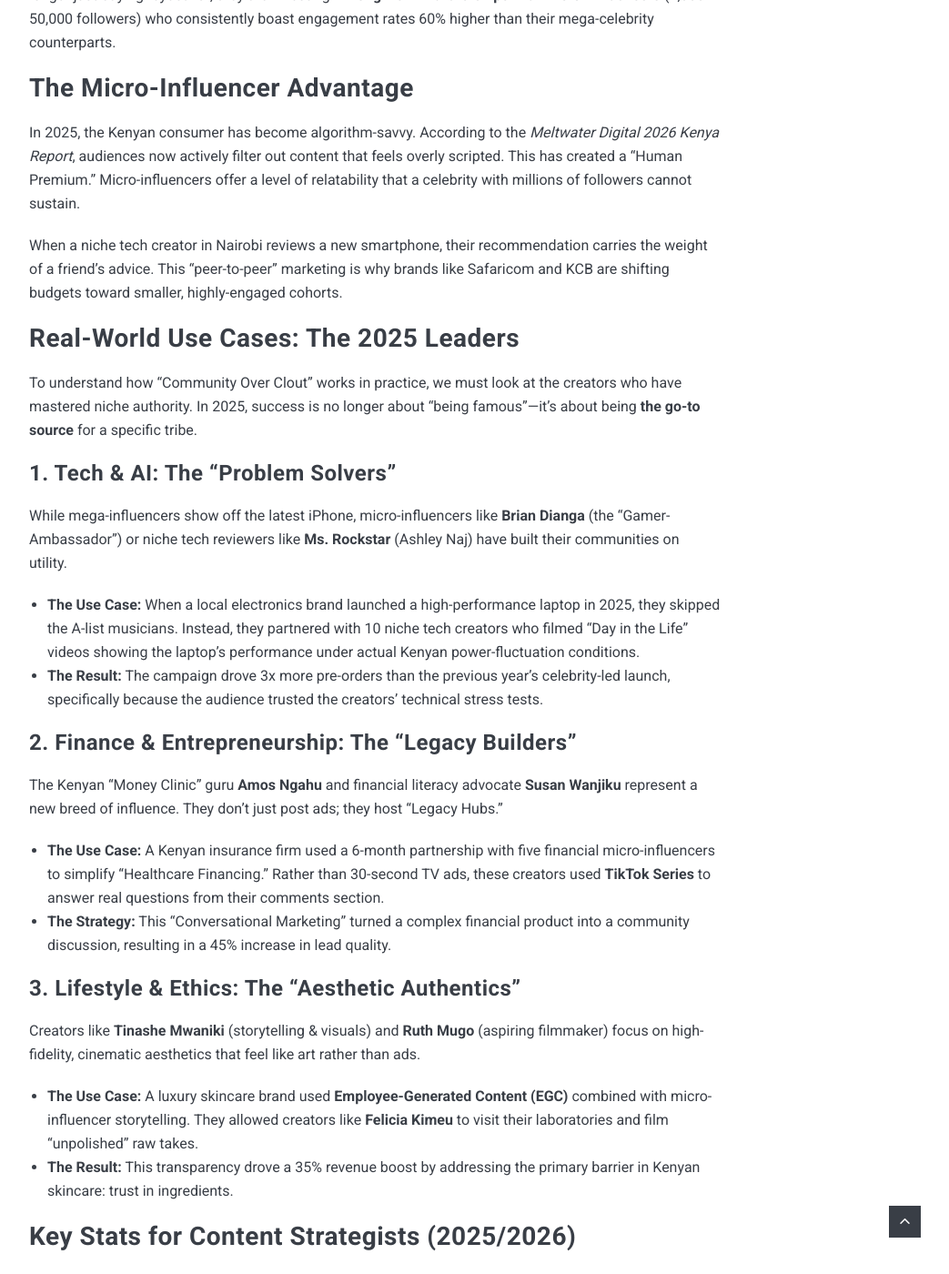
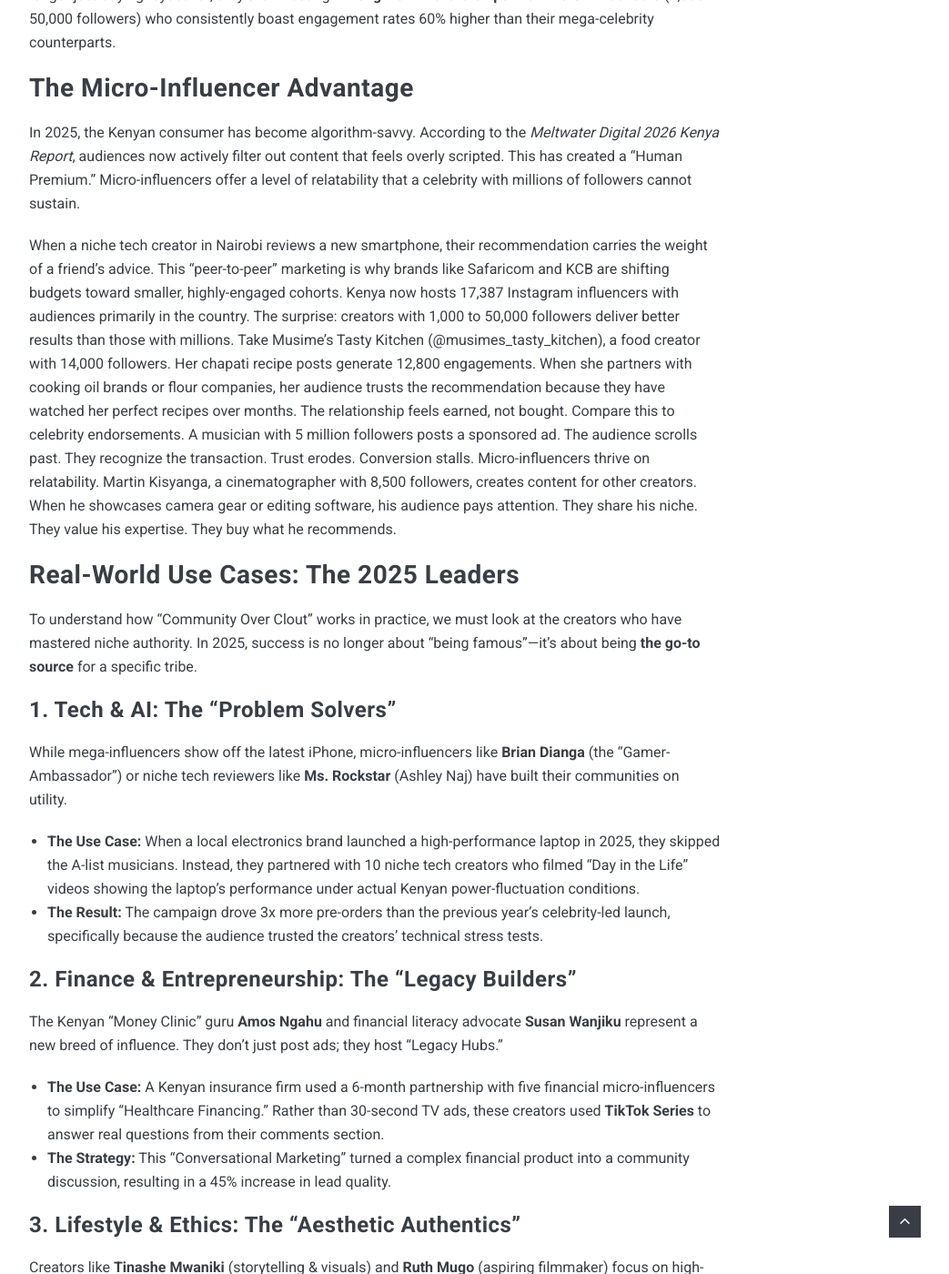
Before and after one commit to vrmshamba/mediatec-insights, a Jekyll site: the page built from _posts/2018-06-25-community-over-clout-kenya.markdownt.markdown, in a window 1280 px wide and 1400 px high, scrolled down 1431 px. Shown: the whole window at 91% size, without its empty margins (228-1271 px from the left). Built offline with Jekyll 4.4.1, drawn with Linux system fonts in a browser that asks for light colours; nearby versions of some CDN libraries; comment, search, counter and statistics services are not loaded; some of the changed text lies outside the part shown.

Commit message:
Update 2018-06-25-community-over-clout-kenya.markdownt.markdown
Signed-off-by: suziengatia <127926050+vrmshamba@users.noreply.github.com>

```diff
--- a/_posts/2018-06-25-community-over-clout-kenya.markdownt.markdown
+++ b/_posts/2018-06-25-community-over-clout-kenya.markdownt.markdown
@@ -12,8 +12,11 @@
 ## The Micro-Influencer Advantage
 In 2025, the Kenyan consumer has become algorithm-savvy. According to the *Meltwater Digital 2026 Kenya Report*, audiences now actively filter out content that feels overly scripted. This has created a "Human Premium." Micro-influencers offer a level of relatability that a celebrity with millions of followers cannot sustain.
 
-
 When a niche tech creator in Nairobi reviews a new smartphone, their recommendation carries the weight of a friend's advice. This "peer-to-peer" marketing is why brands like Safaricom and KCB are shifting budgets toward smaller, highly-engaged cohorts.
+Kenya now hosts 17,387 Instagram influencers with audiences primarily in the country. The surprise: creators with 1,000 to 50,000 followers deliver better results than those with millions.
+Take Musime's Tasty Kitchen (@musimes_tasty_kitchen), a food creator with 14,000 followers. Her chapati recipe posts generate 12,800 engagements. When she partners with cooking oil brands or flour companies, her audience trusts the recommendation because they have watched her perfect recipes over months. The relationship feels earned, not bought.
+Compare this to celebrity endorsements. A musician with 5 million followers posts a sponsored ad. The audience scrolls past. They recognize the transaction. Trust erodes. Conversion stalls.
+Micro-influencers thrive on relatability. Martin Kisyanga, a cinematographer with 8,500 followers, creates content for other creators. When he showcases camera gear or editing software, his audience pays attention. They share his niche. They value his expertise. They buy what he recommends.
 
 ## Real-World Use Cases: The 2025 Leaders
 To understand how "Community Over Clout" works in practice, we must look at the creators who have mastered niche authority. In 2025, success is no longer about "being famous"—it's about being **the go-to source** for a specific tribe.
@@ -32,7 +35,11 @@
 Creators like **Tinashe Mwaniki** (storytelling & visuals) and **Ruth Mugo** (aspiring filmmaker) focus on high-fidelity, cinematic aesthetics that feel like art rather than ads.
 * **The Use Case:** A luxury skincare brand used **Employee-Generated Content (EGC)** combined with micro-influencer storytelling. They allowed creators like **Felicia Kimeu** to visit their laboratories and film "unpolished" raw takes.
 * **The Result:** This transparency drove a 35% revenue boost by addressing the primary barrier in Kenyan skincare: trust in ingredients.
-
+*
+### 4. The Food Content Gold Mine
+Food creators represent untapped opportunity in Kenya. Steph The Chef (@stephthechef) with 14,400 followers creates Swiss-Spanish-American trained recipes adapted for Kenyan kitchens. When she partners with ingredient brands or kitchenware companies, her audience converts because they follow her for practical cooking advice.
+The food niche works because it combines education and entertainment. Musime's Tasty Kitchen built loyalty through consistent recipe content. When kitchen appliance brands or food delivery services partner with her, the promotion integrates naturally into existing content patterns.
+Jo Delly (@jo.delly), a beauty, fashion, and lifestyle creator with 14,700 followers, demonstrates the power of niche focus. Her audience follows for specific content categories. Brand partnerships that align with these categories perform. Those that drift lose effectiveness.
 
 ## Key Stats for Content Strategists (2025/2026)
 To build a successful campaign in the current landscape, strategists must look at the hard data:
@@ -52,6 +59,12 @@
 ## The Journalist-Influencer Hybrid
 A unique phenomenon in Kenya is the rise of the **Journalist-Influencer**. Personalities like **Larry Madowo** (CNN International Correspondent) maintain journalistic credibility while engaging a combined social following of over 4 million. When these hybrids discuss issues or products, audiences perceive a level of objectivity that "pure" influencers lack.
 
+## The Measurement Shift
+Kenyan brands now demand clear return on investment from influencer campaigns. Follower count stopped mattering. Brands track website traffic, sales conversions, and customer acquisition costs.
+Programmatic tools help identify authentic engagement. AI platforms like Affable and Upfluence analyze audience authenticity, engagement patterns, and campaign ROI. These tools expose fake followers and bot-driven engagement that plagued earlier influencer marketing.
+Smart brands set SMART goals: specific, measurable, achievable, relevant, time-bound. A campaign targeting 15% increase in brand awareness over three months with budget allocation of KES 500,000 provides clear success metrics.
+Attribution tracking connects influencer content to actual sales. Unique discount codes reveal which creators drive purchases. UTM parameters track website traffic sources. This data determines which partnerships deserve renewal and budget expansion.
+
 ## Conclusion: The Balanced Narrative
 Kenya’s digital rise is a blend of bold innovation and grounded reality. While early adopters explore AI and new tools, the majority of the population remains driven by tried-and-tested platforms like WhatsApp and M-Pesa.
 
```
